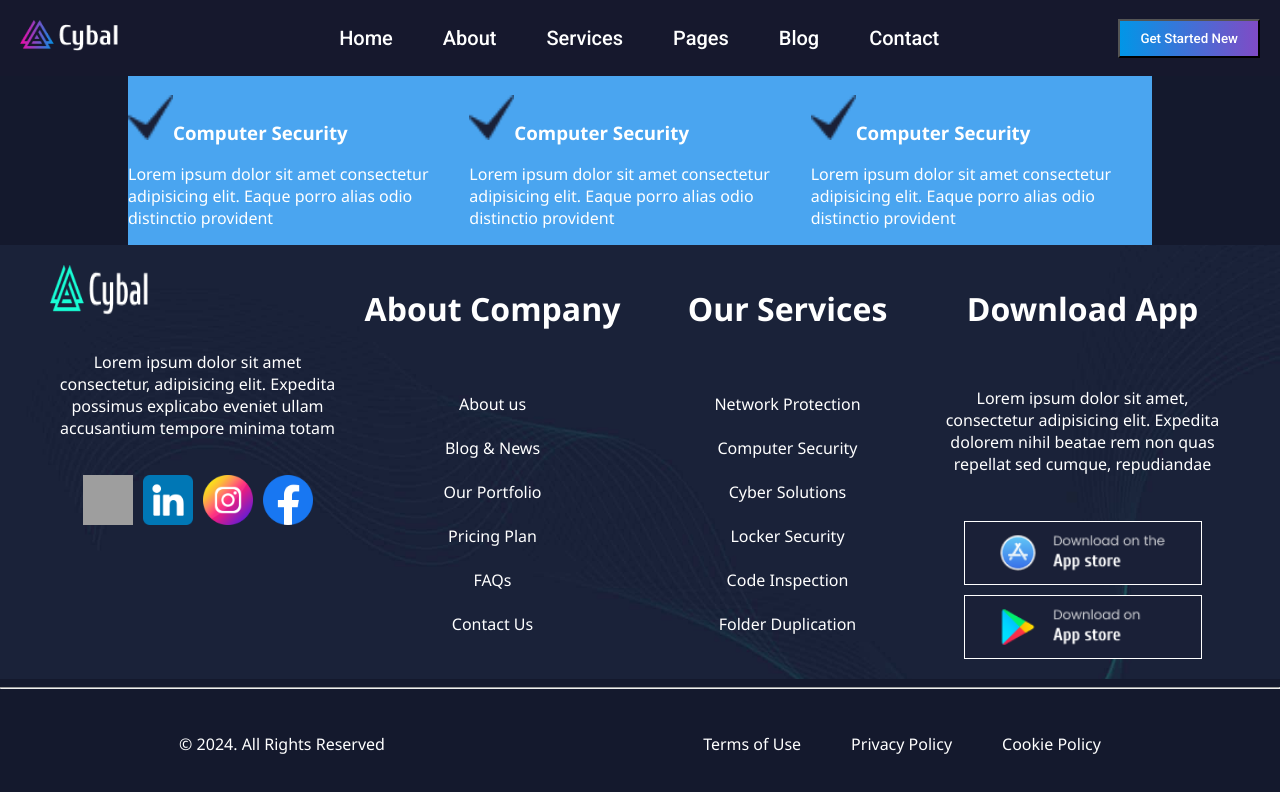
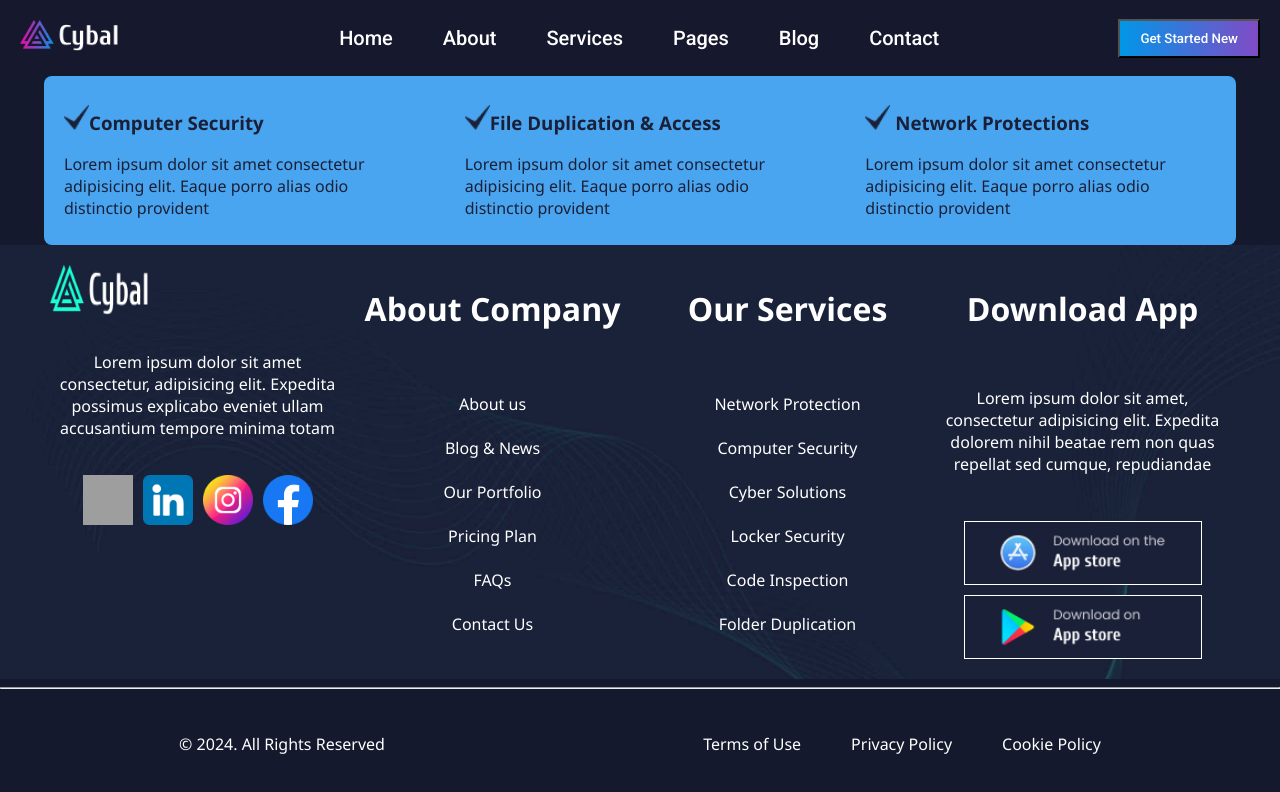
Before and after one commit to itxAnjumshah/cyclan-project-umer, a Next.js app in the folder cyan-next/: page /Components/Computerfile in a window 1280 px wide. Shown: the top 792 px of the page. Built offline with nearby package versions, Linux system fonts and the light colour scheme; grey boxes are pictures that could not be loaded.

Commit message:
computer change

```diff
--- a/cyan-next/src/app/Components/Computerfile/computerstyle.css
+++ b/cyan-next/src/app/Components/Computerfile/computerstyle.css
@@ -1,8 +1,11 @@
-.computer{
-    background-color:#4AA5F0;
-    max-width: 80%;
+.computer {
+    background-color: #4AA5F0;
+    max-width: 90%;
     display: flex;
-    align-items: center;
     margin: auto;
+    gap: 50px;
+    padding: 10px 20px;
+    border-radius: 8px;
+    color: #192037;
 
 }
--- a/cyan-next/src/app/Components/Computerfile/page.jsx
+++ b/cyan-next/src/app/Components/Computerfile/page.jsx
@@ -9,7 +9,7 @@ export default function Computerfile() {
       <div className="computer">
         <div className="computer-child">
           <h3>
-            <Image src="/check2.png"   alt="check2"  width={45} height={45}/>
+            <Image src="/check2.png"   alt="check2"   width={25} height={25}/>
             <span>Computer Security</span>
           </h3>
           <p>
@@ -19,8 +19,8 @@ export default function Computerfile() {
         </div>
         <div className="computer-child">
           <h3>
-            <Image src="/check2.png"   alt="check2"  width={45} height={45}/>
-            <span>Computer Security</span>
+            <Image src="/check2.png"   alt="check2"  width={25} height={25} />
+            <span>File Duplication & Access</span>
           </h3>
           <p>
             Lorem ipsum dolor sit amet consectetur adipisicing elit. Eaque porro
@@ -29,8 +29,8 @@ export default function Computerfile() {
         </div>
         <div className="computer-child">
           <h3>
-            <Image src="/check2.png"   alt="check2"  width={45} height={45}/>
-            <span>Computer Security</span>
+            <Image src="/check2.png"   alt="check2"  width={25} height={25}/>
+            <span> Network Protections</span>
           </h3>
           <p>
             Lorem ipsum dolor sit amet consectetur adipisicing elit. Eaque porro
--- a/cyan-next/src/app/Home3/page.jsx
+++ b/cyan-next/src/app/Home3/page.jsx
@@ -6,12 +6,13 @@ import Teammember from '../Components/Teammember/page'
 import Blog from '../Components/Blog/page'
 import Starhero from '../Components/Starhero/page'
 import Reviews from '../Components/Reviews/page'
+import Computerfile from '../Components/Computerfile/page'
 
 export default function page() {
   return (
     <>
     <Starhero/>
-
+    <Computerfile/>
 
 
     <Pricing/>
```
